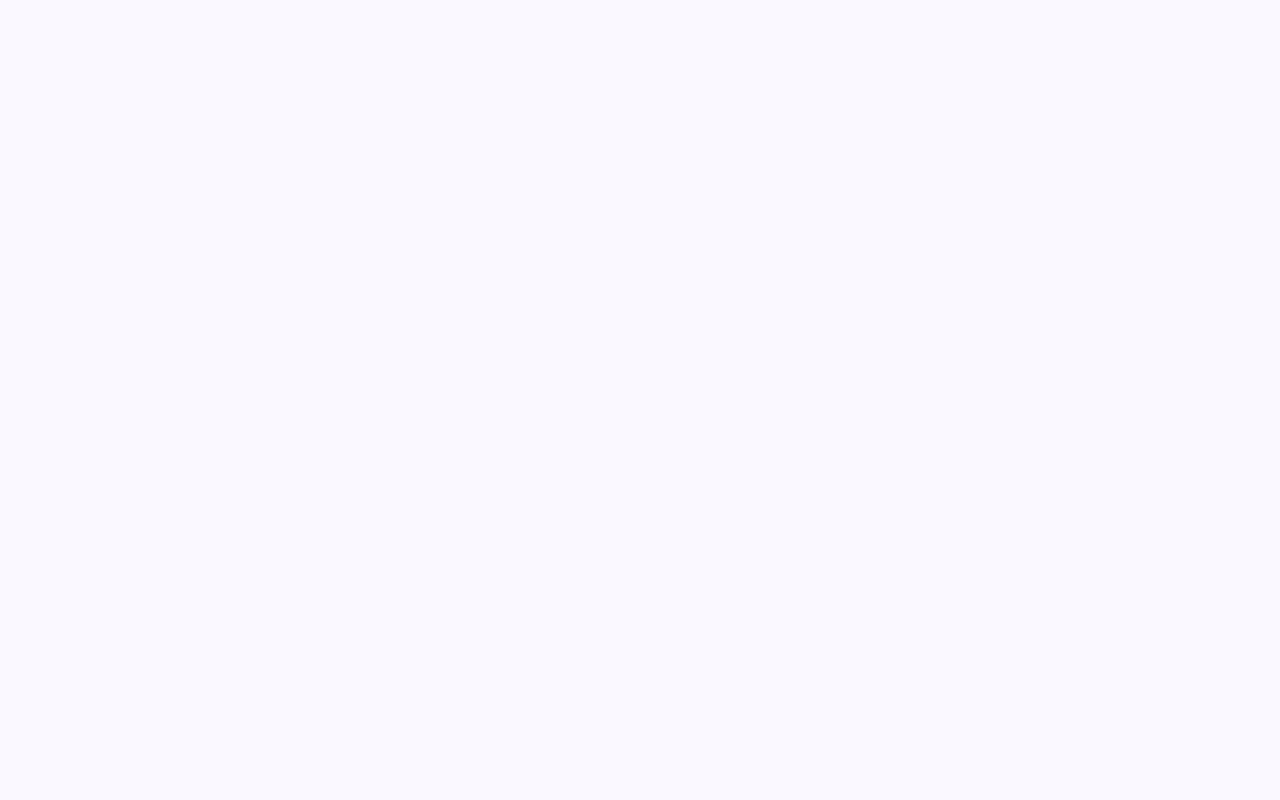
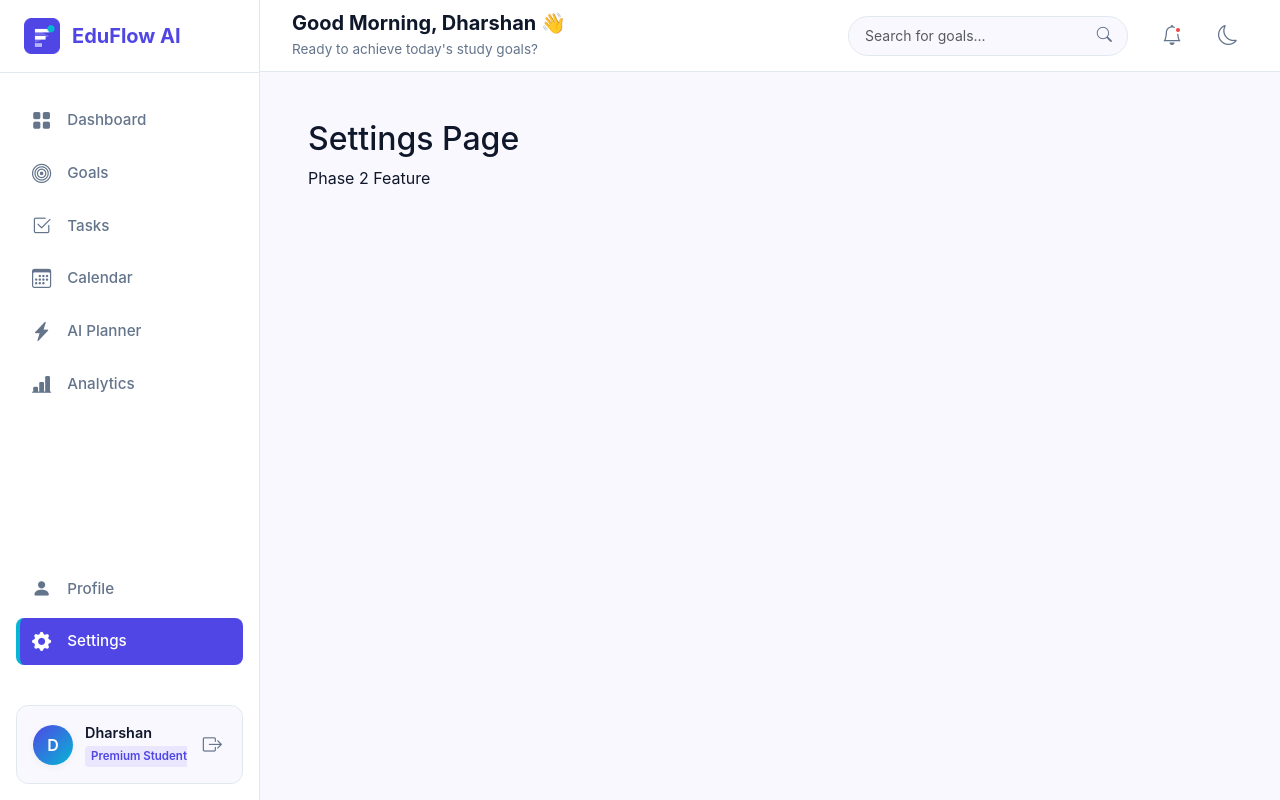
Before and after one commit to Dharshankuma/EduFlowAI, a React (Vite) app in the folder frontEnd/EduFlow-AI-Frontend/: page /settings in a window 1280 px wide. Before the commit this address had no page. Built offline with nearby package versions, Linux system fonts and the light colour scheme.

Commit message:
dashboard design implementation

```diff
--- a/frontEnd/EduFlow-AI-Frontend/src/routes/AppRoutes.jsx
+++ b/frontEnd/EduFlow-AI-Frontend/src/routes/AppRoutes.jsx
@@ -5,7 +5,7 @@ import { Login } from "../pages/auth/login/Login";
 import { Register } from "../pages/auth/register/Register";
 import { Dashboard } from "../pages/app/dashboard/Dashboard";
 import PublicLayout from "../layouts/PublicLayout";
-
+import AppLayout from "../layouts/AppLayout";
 
 const AppRoutes = () => {
     return (
@@ -27,7 +27,17 @@ const AppRoutes = () => {
                 <Route path="/register" element={<Register />} />
 
                 {/* app routes */}
-                <Route path="/dashboard" element={<Dashboard />} />
+                <Route element={<AppLayout />}>
+                    <Route path="/dashboard" element={<Dashboard />} />
+                    {/* Placeholder routes for future authenticated views */}
+                    <Route path="/goals" element={<div className="p-3"><h2>Goals Page</h2><p>Phase 2 Feature</p></div>} />
+                    <Route path="/tasks" element={<div className="p-3"><h2>Tasks Page</h2><p>Phase 2 Feature</p></div>} />
+                    <Route path="/calendar" element={<div className="p-3"><h2>Calendar Page</h2><p>Phase 2 Feature</p></div>} />
+                    <Route path="/ai-planner" element={<div className="p-3"><h2>AI Planner Page</h2><p>Phase 2 Feature</p></div>} />
+                    <Route path="/analytics" element={<div className="p-3"><h2>Analytics Page</h2><p>Phase 2 Feature</p></div>} />
+                    <Route path="/profile" element={<div className="p-3"><h2>Profile Page</h2><p>Phase 2 Feature</p></div>} />
+                    <Route path="/settings" element={<div className="p-3"><h2>Settings Page</h2><p>Phase 2 Feature</p></div>} />
+                </Route>
             </Routes>
         </BrowserRouter>
     )
```
